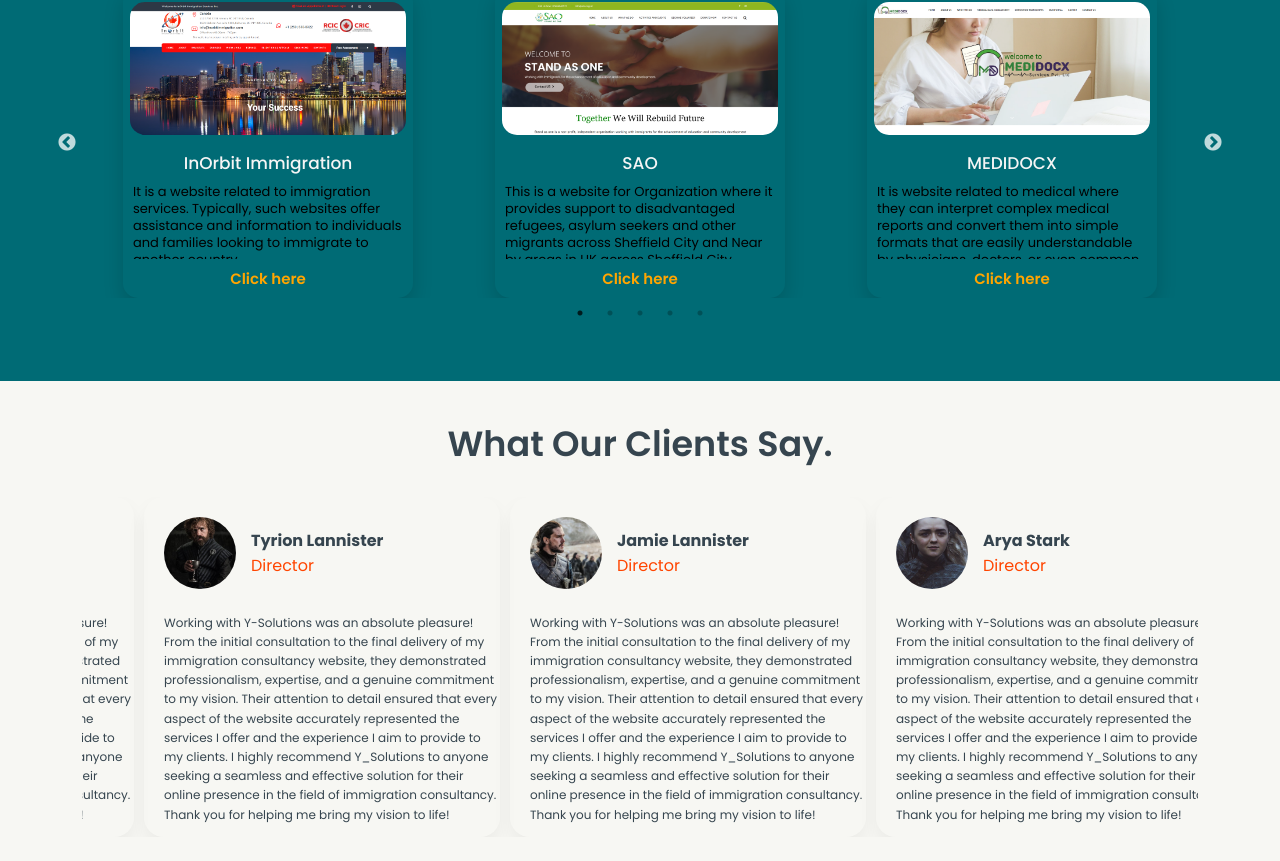
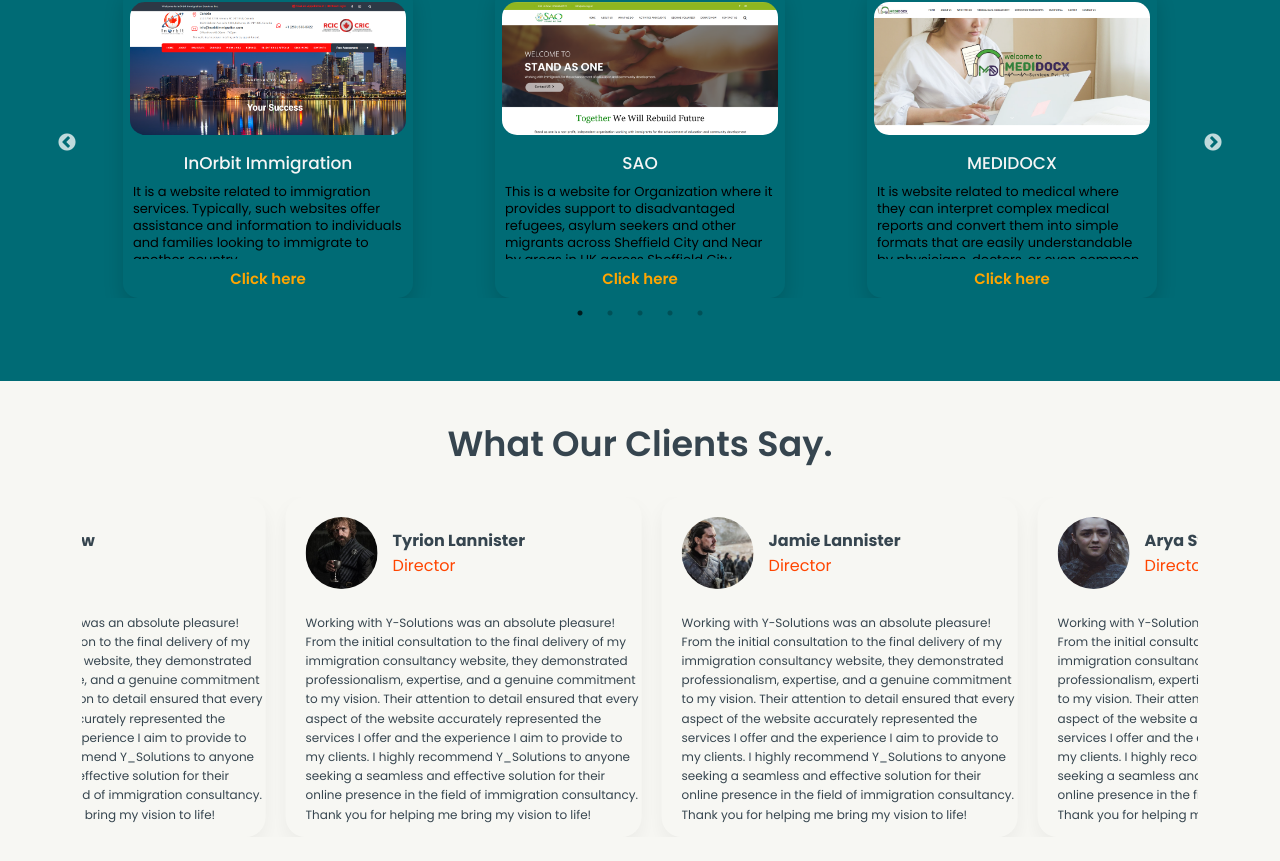
Before and after one commit to gopu001/Y_Consultency, a React (Vite) app: page / in a window 1280 px wide. Shown: the part 2449-3310 px from the top of the page. Built offline with nearby package versions, Linux system fonts and the light colour scheme.

Commit message:
testimonials1

```diff
--- a/src/Components/Testimonials/Testimonials.jsx
+++ b/src/Components/Testimonials/Testimonials.jsx
@@ -54,7 +54,7 @@
         <div className="testimonialsMainContainer">
             <h2>What Our Clients Say.</h2>
             <div className="testimonialsCards">
-                <Marquee>
+                <Marquee speed={30}>
                     {
                           testimonialData.map(({id,img,name,position,desc}) => (
                             <div key={id} className="testimonialsCard">
--- a/src/Components/Testimonials/Testimonials.scss
+++ b/src/Components/Testimonials/Testimonials.scss
@@ -48,7 +48,7 @@
         border-radius: 20px;
         width: 356px;
         height: 340px;
-        margin: 0 10px 0 0;
+        margin: 0 10px;
 
         .eachTestimonialsCard {
           // border: 1px solid black;
```
